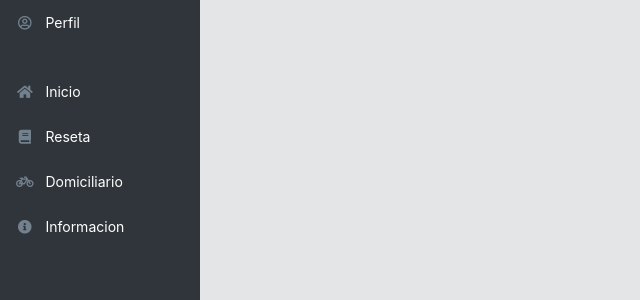
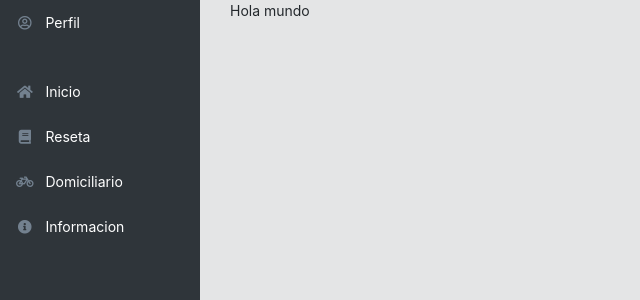
Before and after one commit to JohannBulls/PlazApp, a PHP site: page / in a window 1280 px wide. Shown: the part 55-355 px from the top of the page, without its empty margins (0-640 px from the left). Run offline with PHP 8.4, Linux system fonts and the light colour scheme; some libraries are stand-ins or nearby versions.

Commit message:
Prueba
Hola mundo

```diff
--- a/index.php
+++ b/index.php
@@ -19,7 +19,7 @@ include 'view/head.php'; ?>
     <main class="main">
       <div class="container-fluid">
 
-
+Hola mundo
 
       </div>
     </main>
```
